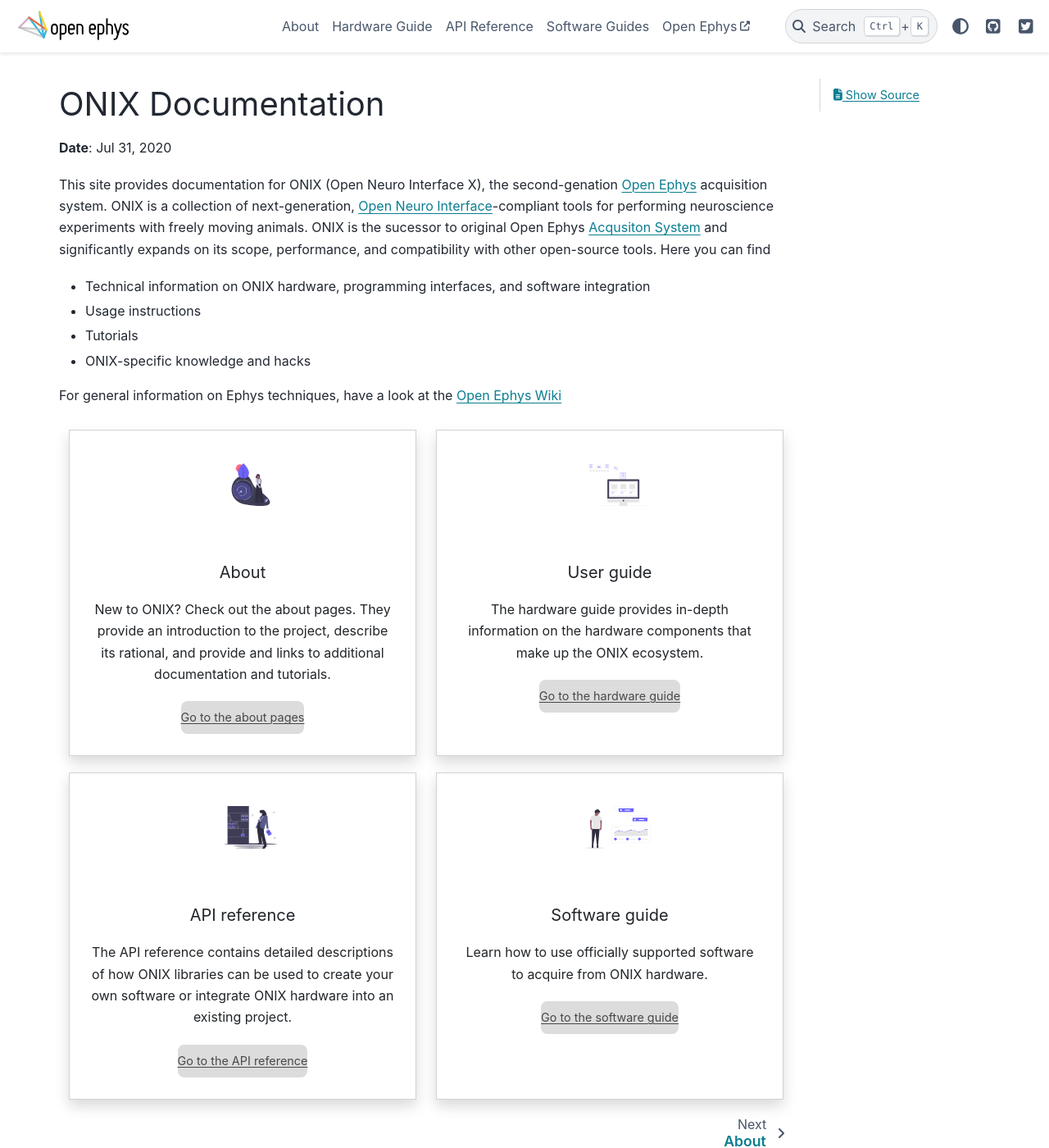
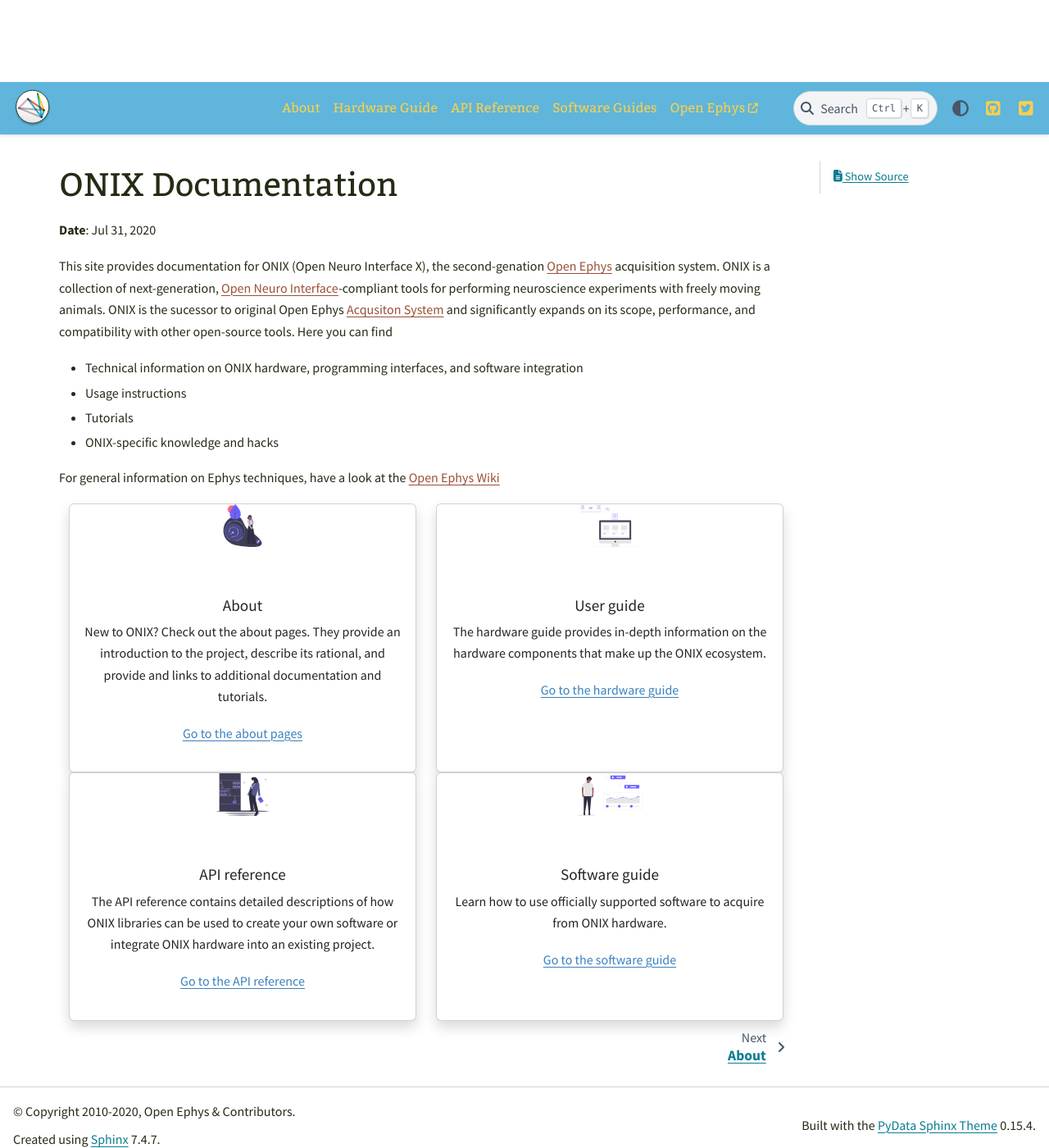
Before and after one commit to open-ephys/onix-docs, a Sphinx documentation site: the page built from source/index.rst, in a window 1280 px wide and 1400 px high. Shown: the whole window at 82% size. Built offline with Sphinx 7.4.7 and the PyData theme 0.15.4, drawn with Linux system fonts in a browser that asks for light colours.

Commit message:
Custom fonts and colors

```diff
--- a/source/_static/theme_overrides.css
+++ b/source/_static/theme_overrides.css
@@ -1,6 +1,309 @@
+/* import fonts */
+@font-face {
+  font-family: "Source Sans";
+  src: url("fonts/SourceSansPro-Regular.ttf");
+}
+
+@font-face {
+  font-family: "Source Sans";
+  font-style: italic;
+  src: url("fonts/SourceSansPro-Italic.ttf");
+}
+
+@font-face {
+  font-family: "Source Sans";
+  font-weight: bold;
+  src: url("fonts/SourceSansPro-Bold.ttf");
+}
+
+@font-face {
+  font-family: "Bitter";
+  src: url("fonts/Bitter-Regular.ttf");
+}
+
+@font-face {
+  font-family: "Bitter";
+  src: url("fonts/Bitter-Italic.ttf");
+  font-style: italic;
+}
+
+@font-face {
+  font-family: "Bitter";
+  src: url("fonts/Bitter-Bold.ttf");
+  font-weight: bold;
+}
+
+/* navigation bar colors*/
+.navbar {
+  background: #5fb5dc !important;
+  font-size: 1em;
+}
+
+.navbar li.active > a {
+  background-color: #f4d050 !important;
+}
+
+.navbar a {
+  color: #f4d050 !important;
+  font-family: "Bitter", sans-serif;
+  transition-duration: 0.4s;
+}
+
+.navbar a:hover {
+  color: white !important;
+  transition-duration: 0.4s;
+}
+
+/* left side links */
+.bd-links > .active a {
+  color: #3c81be !important;
+  transition-duration: 0.4s;
+}
+
+.bd-links > .active a:hover {
+  color: #5fb5dc !important;
+  transition-duration: 0.4s;
+  transform: translate(2px, 0px);
+}
+
+/* right side links */
+.toc-entry > .nav-link.active {
+  font-weight: 600;
+  color: #344b39;
+  background-color: transparent;
+  border-left: 2px solid #da714a;
+}
+
+/* body links (external) */
+a.reference.external {
+  color: #9a5035;
+}
+
+a.reference.external:hover {
+  color: #da714a;
+  text-decoration: none;
+}
+
+/* body links (internal) */
+a.reference.internal {
+  color: #3c81be;
+}
+
+a.reference.internal:hover {
+  color: #5fb5dc;
+  text-decoration: none;
+}
+
+/* header links */
+a.headerlink {
+  color: white;
+  transition-duration: 0.2s;
+}
+
+a.headerlink:hover {
+  color: #ceacca;
+  background-color: white;
+  transition-duration: 0.2s;
+}
+
+/* text fonts and colors */
+body {
+  background-color: white;
+  margin-bottom: 1.15rem;
+  font-size: 1em;
+  padding-top: 100px;
+  color: #242c16;
+  font-family: "Source Sans", sans-serif;
+}
+
+h1 {
+  margin: 2.75rem 0 1.05rem;
+  font-family: "Bitter", sans-serif;
+  font-weight: 400;
+  line-height: 1.15;
+  margin-top: 0;
+  color: #242c16;
+  font-size: 2.488em;
+}
+
+h2 {
+  margin: 2.75rem 0 1.05rem;
+  font-family: "Bitter", sans-serif;
+  font-weight: 400;
+  line-height: 1.15;
+  color: #242c16;
+  font-size: 1.9em;
+}
+
+h3 {
+  margin: 2.75rem 0 1.05rem;
+  font-family: "Source Sans", sans-serif;
+  font-weight: 400;
+  line-height: 1.15;
+  color: #242c16;
+  font-size: 1.728em;
+}
+
+h4 {
+  margin: 2.75rem 0 1.05rem;
+  font-family: "Source Sans", sans-serif;
+  font-weight: 400;
+  line-height: 1.15;
+  color: #242c16;
+  font-size: 1.44em;
+}
+
+h5 {
+  margin: 2.75rem 0 1.05rem;
+  font-family: "Source Sans", sans-serif;
+  font-weight: 400;
+  line-height: 1.15;
+  color: #242c16;
+  font-size: 1.2em;
+}
+
+h6 {
+  margin: 2.75rem 0 1.05rem;
+  font-family: "Source Sans", sans-serif;
+  font-weight: 400;
+  line-height: 1.15;
+  color: #242c16;
+  font-size: 1em;
+}
+
+/* define admonition colors */
+.admonition.attention {
+  border-color: #927a90;
+}
+
+.attention > .admonition-title {
+  background-color: #efe8ef !important;
+}
+
+.attention > .admonition-title:before {
+  color: #927a90 !important;
+}
+
+.admonition.note {
+  border-color: #5fb5dc;
+}
+
+.note > .admonition-title {
+  background-color: #d9e7f3 !important;
+}
+
+.note > .admonition-title:before {
+  color: #5fb5dc !important;
+}
+
+.admonition.error {
+  border-color: #da714a;
+}
+
+.error > .admonition-title {
+  background-color: #f1d7c7 !important;
+}
+
+.error > .admonition-title:before {
+  color: #da714a !important;
+}
+
+.admonition.warning {
+  border-color: #da714a;
+}
+
+.warning > .admonition-title {
+  background-color: #f1d7c7 !important;
+}
+
+.warning > .admonition-title:before {
+  color: #da714a !important;
+}
+
+.admonition.danger {
+  border-color: #da714a;
+}
+
+.danger > .admonition-title {
+  background-color: #f1d7c7 !important;
+}
+
+.danger > .admonition-title:before {
+  color: #da714a !important;
+}
+
+.admonition.caution {
+  border-color: #f4d050;
+}
+
+.caution > .admonition-title {
+  background-color: #f9f2d5 !important;
+}
+
+.caution > .admonition-title:before {
+  color: #f4d050 !important;
+}
+
+.admonition.tip {
+  border-color: #519141;
+}
+
+.tip > .admonition-title {
+  background-color: #d1dac5 !important;
+}
+
+.tip > .admonition-title:before {
+  color: #519141 !important;
+}
+
+.admonition.hint {
+  border-color: #519141;
+}
+
+.hint > .admonition-title {
+  background-color: #d1dac5 !important;
+}
+
+.hint > .admonition-title:before {
+  color: #519141 !important;
+}
+
+/* change size of logo */
+.navbar-brand {
+  position: relative;
+  height: 65px;
+  width: auto;
+}
+
+/* format search bar */
+.bd-search {
+  position: relative;
+  padding: 1rem 15px;
+  margin-right: -15px;
+  margin-left: -15px;
+  outline: none;
+}
+
+.form-control {
+  outline: none !important;
+  box-shadow: none !important;
+  border: none !important;
+}
+
+.form-control:focus {
+  outline: black !important;
+  box-shadow: none !important;
+  border: 1px !important;
+}
+
+form:focus {
+  outline: black !important;
+  box-shadow: none !important;
+  border: 1px !important;
+}
+
 /* override table width restrictions */
 @media screen and (min-width: 767px) {
-
   .wy-table-responsive table td {
     /* !important prevents the common CSS stylesheets from overriding
           this as on RTD they are loaded after this stylesheet */
--- a/source/conf.py
+++ b/source/conf.py
@@ -82,7 +82,7 @@
 # a list of builtin themes.
 #
 html_theme = "pydata_sphinx_theme"
-html_logo = 'asset/image/oe_logo_in_line.svg'
+html_logo = 'asset/image/oe_logo_circle.svg'
 html_scaled_image_link = True
 
 
@@ -95,6 +95,9 @@
     "css/onix.css",
     "css/getting_started.css",
 ]
+
+html_style = 'theme_overrides.css'
+
 
 # Custom sidebar templates, must be a dictionary that maps document names
 # to template names.
@@ -189,8 +192,12 @@
     "external_links": [
         {"name": "Open Ephys", "url": "https://open-ephys.org"},
     ],
-    'search_bar_position' : "navbar",
-    'navigation_with_keys' : True
+    'navigation_with_keys' : True,
+   # 'googlewebfont_url': 'http://fonts.googleapis.com/css?family=Lily+Script+One',  # NOQA
+    # Set the Style of Google Web Font's CSS.
+    # Defaults to "font-family: 'Text Me One', sans-serif;"
+   # 'googlewebfont_style': u"font-family: 'Lily Script One' cursive;",
+   # 'search_bar_position' : "navbar",
     #'canonical_url': '',
     #'analytics_id': '',
     #'logo_only': False,
@@ -212,13 +219,10 @@
     "github_repo": "onix-docs",
     "github_version": "master",
     "doc_path": "source",
+    'css_files': [
+        '_static/theme_overrides.css',
+        ],
 }
-
-#html_context = {
-#    'css_files': [
-#        '_static/theme_overrides.css',  # override wide tables in RTD theme
-#        ],
-#}
 
 #This is a temporary fix for wavedrom
 offline_skin_js_path = "_static/default.js"
```
Also changed, not shown: source/_static/fonts/Bitter-Bold.ttf (added), source/_static/fonts/Bitter-Italic.ttf (added), source/_static/fonts/Bitter-Regular.ttf (added), source/_static/fonts/SourceSansPro-Bold.ttf (added), source/_static/fonts/SourceSansPro-Italic.ttf (added), source/_static/fonts/SourceSansPro-Regular.ttf (added), source/asset/image/oe_logo_circle.svg (added). Lines whose indentation alone changed are shown as unchanged.
